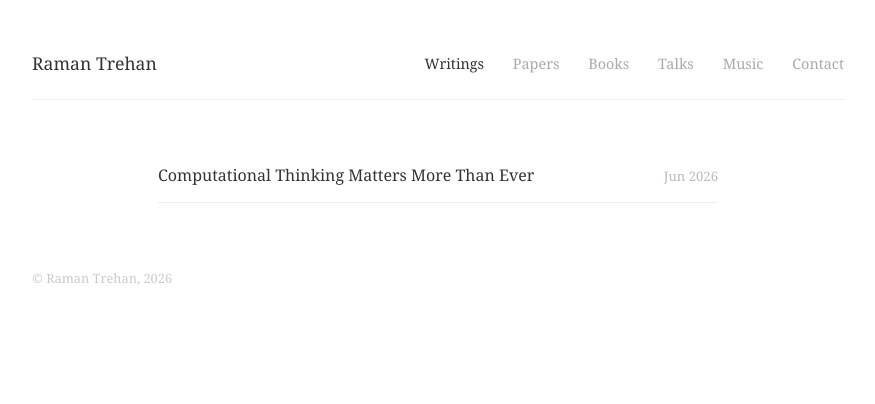
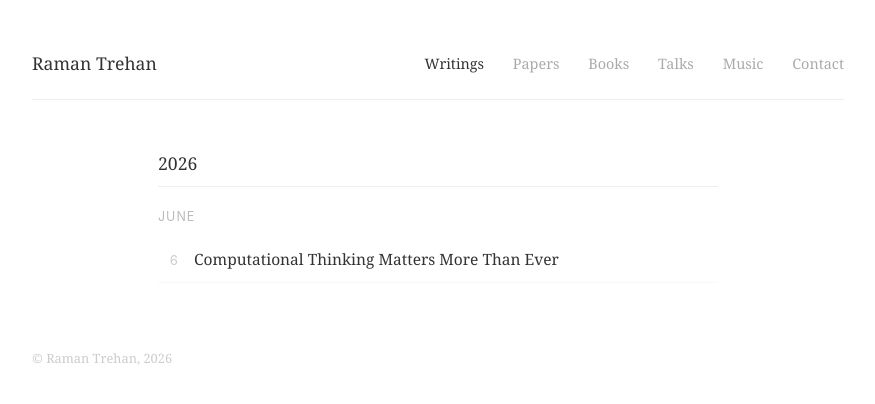
Before and after one commit to ramandeeptrehan/ramandeeptrehan.github.io, a Jekyll site: the page built from writings/index.html, in a window 1280 px wide. Shown: the top 404 px of the page, without its empty margins (202-1077 px from the left). Built offline with Jekyll 4.4.1, drawn with Linux system fonts in a browser that asks for light colours.

Commit message:
Group writings by year and month with day numbers

```diff
--- a/assets/css/style.css
+++ b/assets/css/style.css
@@ -259,35 +259,67 @@ article h2 {
 
 /* Writings list */
 .writings-list {
-  list-style: none;
-  padding: 0;
   max-width: 560px;
   margin: 0 auto;
 }
 
+.writings-year {
+  margin-bottom: 2.5rem;
+}
+
+.year-heading {
+  font-size: 1.1rem;
+  font-weight: normal;
+  color: #333;
+  margin-bottom: 1.2rem;
+  border-bottom: 1px solid #eee;
+  padding-bottom: 0.4rem;
+}
+
+.writings-month {
+  margin-bottom: 1.5rem;
+}
+
+.month-heading {
+  font-size: 0.78rem;
+  font-weight: normal;
+  text-transform: uppercase;
+  letter-spacing: 0.08em;
+  color: #bbb;
+  margin-bottom: 0.6rem;
+  font-family: -apple-system, BlinkMacSystemFont, sans-serif;
+}
+
+.writings-list ul {
+  list-style: none;
+  padding: 0;
+  margin: 0;
+}
+
 .writings-list li {
   display: flex;
-  justify-content: space-between;
   align-items: baseline;
-  padding: 0.8rem 0;
-  border-bottom: 1px solid #f0f0f0;
+  gap: 1rem;
+  padding: 0.5rem 0;
+  border-bottom: 1px solid #f8f8f8;
+}
+
+.day {
+  font-size: 0.82rem;
+  color: #ccc;
+  min-width: 20px;
+  text-align: right;
+  font-family: -apple-system, BlinkMacSystemFont, sans-serif;
 }
 
 .writings-list li a {
   color: #333;
   text-decoration: none;
-  font-size: 1rem;
+  font-size: 0.97rem;
 }
 
 .writings-list li a:hover {
   color: #5572a8;
-}
-
-.writings-list li span {
-  font-size: 0.82rem;
-  color: #bbb;
-  white-space: nowrap;
-  margin-left: 1rem;
 }
 
 /* Contact */
--- a/writings/index.html
+++ b/writings/index.html
@@ -2,15 +2,27 @@
 layout: default
 ---
 
-{% if site.posts.size > 0 %}
-<ul class="writings-list">
-  {% for post in site.posts %}
-  <li>
-    <a href="{{ post.url }}">{{ post.title }}</a>
-    <span>{{ post.date | date: "%b %Y" }}</span>
-  </li>
+{% assign postsByYear = site.posts | group_by_exp: "post", "post.date | date: '%Y'" %}
+
+<div class="writings-list">
+  {% for year in postsByYear %}
+  <div class="writings-year">
+    <h3 class="year-heading">{{ year.name }}</h3>
+
+    {% assign postsByMonth = year.items | group_by_exp: "post", "post.date | date: '%B'" %}
+    {% for month in postsByMonth %}
+    <div class="writings-month">
+      <h4 class="month-heading">{{ month.name }}</h4>
+      <ul>
+        {% for post in month.items %}
+        <li>
+          <span class="day">{{ post.date | date: "%-d" }}</span>
+          <a href="{{ post.url }}">{{ post.title }}</a>
+        </li>
+        {% endfor %}
+      </ul>
+    </div>
+    {% endfor %}
+  </div>
   {% endfor %}
-</ul>
-{% else %}
-<p class="empty-state">Nothing here yet — first post coming soon.</p>
-{% endif %}
+</div>
```
